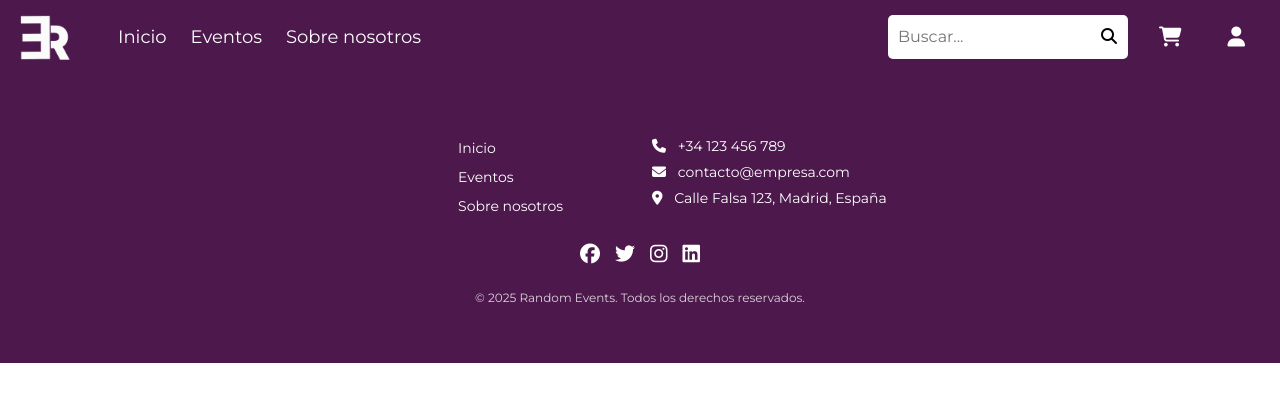
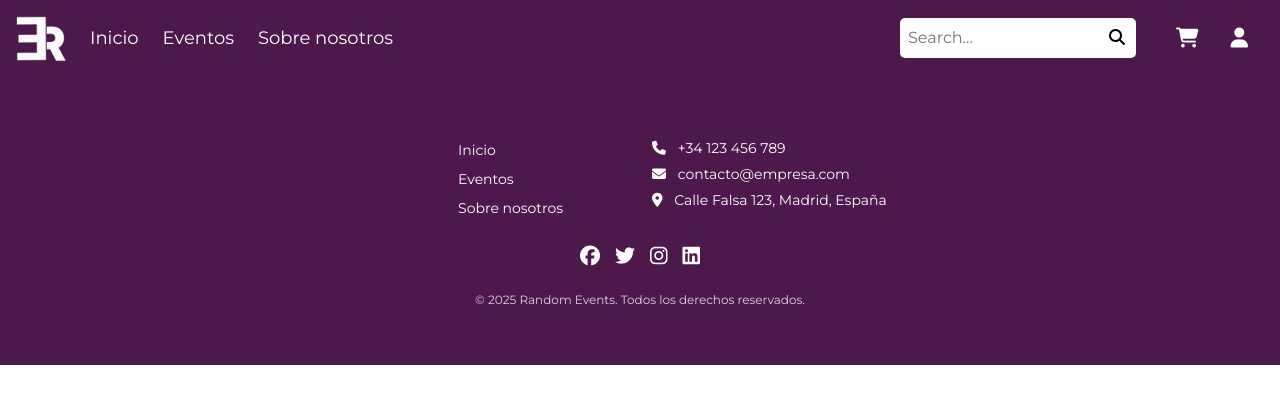
Before and after one commit to fikesoft/reserve-events, a PHP site: page /static/index.html in a window 1280 px wide. Shown: the top 404 px of the page. Run offline with PHP 8.4, Linux system fonts and the light colour scheme.

Commit message:
"Modificado Header a Bootstrap"

```diff
--- a/frontend/assets/style/estilos.css
+++ b/frontend/assets/style/estilos.css
@@ -3,84 +3,57 @@
 
 /* Estilos del Header */
 header {
-    display: flex;
-    align-items: center;
     background-color: #4D194D;
-    padding: 15px 20px;
     color: white;
     font-family:"Montserrat", sans-serif;
 }
 
 /* Logo */
-.logo img{
+.logo-header{
     width: 50px;
     height: auto;
 }
 
 /* Menú de navegación */
-nav{
-    display: flex;
-    flex-grow: 1;
-}
 
-nav ul {
-    display: flex;
-    gap: 20px;
-    list-style: none;
-    margin: 0;
-    padding: 0;
-    justify-content: flex-start;
-    align-items: center;
-    flex-grow: 1;
-}
-
-nav ul li a {
+.nav-header {
     color: white;
     text-decoration: none;
     font-size: 18px;
 }
 
-nav ul li a:hover {
+.nav-header:hover {
     color: #B44CB4;
     transition: color 0.3s;
 }
 
 /* Barra de búsqueda */
 .search-box {
-    display: flex;
-    align-items: center;
     background: white;
     padding: 5px;
     border-radius: 5px;
 }
 
-.search-box input {
+.search-box-input {
     border: none;
     outline: none;
-    padding: 5px;
+    padding: 3px;
 }
 
-.search-box button {
+.search-box-button {
     background: none;
     border: none;
     cursor: pointer;
 }
 
 /* Iconos */
-.icons {
-    display: flex;
-    align-items: center;
-}
-
-.icons a {
+.icons{
     color: white;
     font-size: 20px;
-    margin-left: 15px;
-    margin-right: 15px;
     text-decoration: none;
 }
 
-.icons a:hover {
+.icons:hover {
     color: #B44CB4;
     transition: color 0.3s;
 }
--- a/frontend/static/index.html
+++ b/frontend/static/index.html
@@ -12,27 +12,29 @@
 </head>
 <body>
     <!-- Encabezado -->
-    <header class="flex-md-row justify-content-md-between flex-column justify-content-center ">
-        <div class="d-flex flex-md-row flex-column align-items-center gap-5">
-            <div class="logo"><img src="../assets/img/logo.png" alt="Logo de la empresa"></div>
-            <nav>
-                <ul class="d-flex gap-4">
-                    <li><a href="index.html">Inicio</a></li>
-                    <li><a href="#Eventos">Eventos</a></li>
-                    <li><a href="#AboutUs">Sobre nosotros</a></li>
+    <header class="d-flex justify-content-center justify-content-md-between p-3 flex-md-row flex-column">
+        <div class="d-flex flex-md-row flex-column align-items-center gap-4">
+            <img class="logo-header" src="../assets/img/logo.png" alt="Logo de la empresa">
+            <nav class="d-flex flex-grow-1 justify-content-center justify-content-md-start">
+                <ul class="d-flex gap-4 m-0 p-0 list-unstyled align-items-center justify-content-start">
+                    <li><a href="index.html" class="nav-header">Inicio</a></li>
+                    <li><a href="#Eventos" class="nav-header">Eventos</a></li>
+                    <li><a href="#AboutUs" class="nav-header">Sobre nosotros</a></li>
                 </ul>
             </nav>
         </div>
 
-        <!-- Iconos -->
-        <div class="icons d-flex gap-3 ml-md-auto mt-5 mt-md-0">
-            <div class="search-box">
-                <input type="text" placeholder="Buscar...">
-                <button><i class="fa-solid fa-magnifying-glass"></i></button>
+        <!-- Buscador e Iconos -->
+        <div class="d-flex align-items-center gap-4 mt-3 mt-md-0 flex-md-row flex-column">
+            <div class="d-flex align-items-center search-box">
+                <input class="search-box-input" type="text" placeholder="Search...">
+                <button class="search-box-button"><i class="fa-solid fa-magnifying-glass"></i></button>
+            </div>
+            <div class="d-flex">
+                <a href="carrito.html" class="icons mx-3"><i class="fa-solid fa-cart-shopping"></i></a>
+                <a href="login.html" class="icons mx-3"><i class="fa-solid fa-user"></i></a>
             </div>
 
-            <a href="carrito.html"><i class="fa-solid fa-cart-shopping"></i></a>
-            <a href="login.html"><i class="fa-solid fa-user"></i></a>
         </div>
     </header>
 
```
